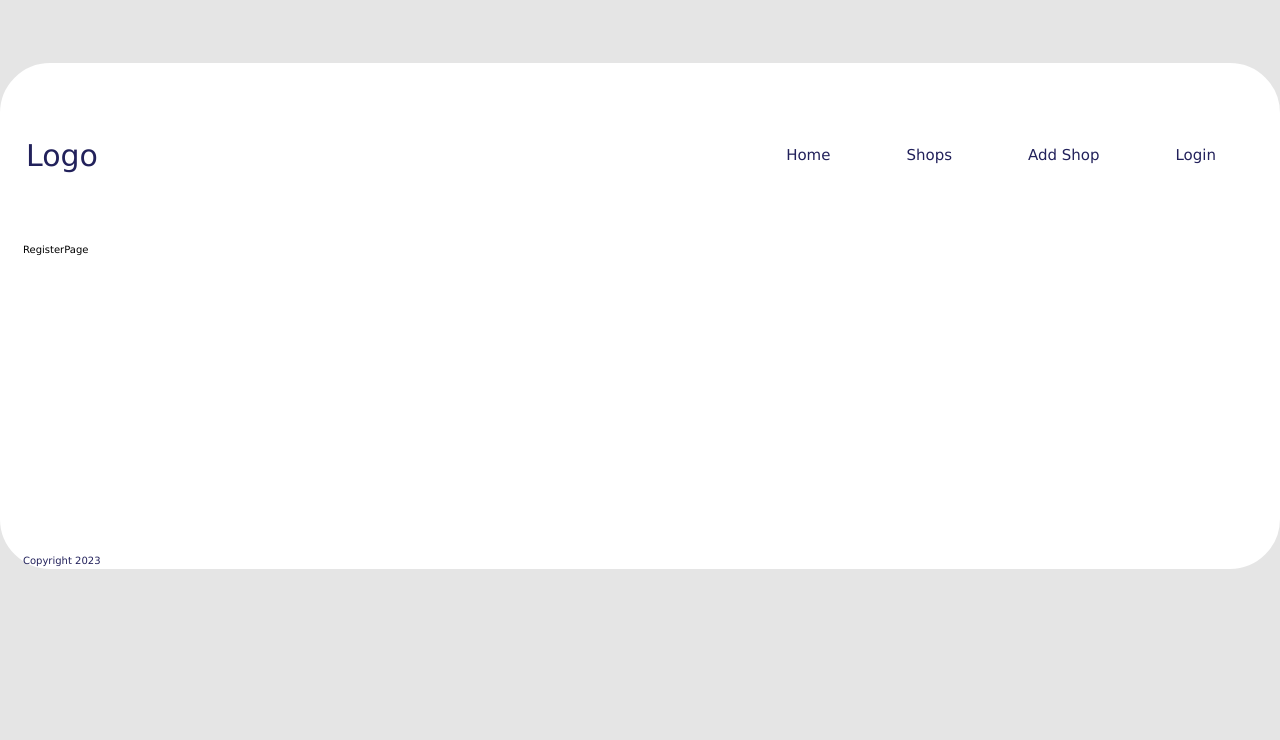
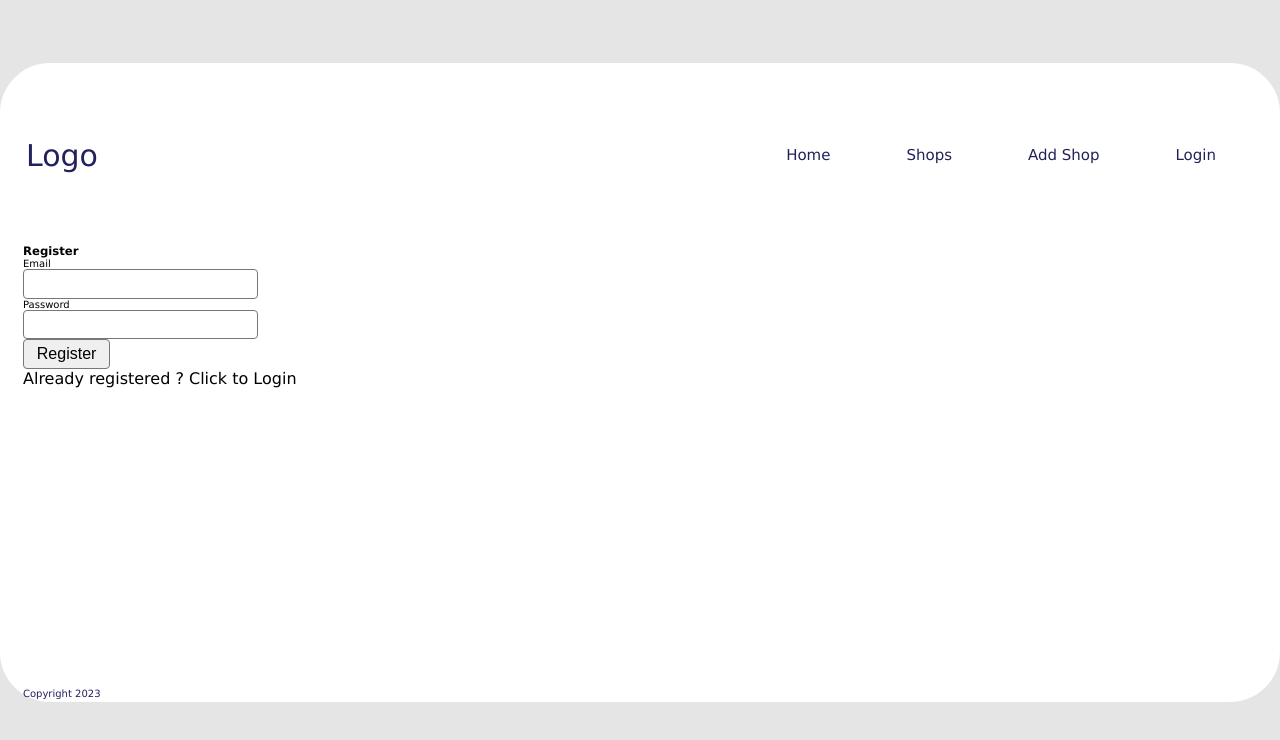
Before and after one commit to ArmandasG/final_exam_react_firebase, a React (Vite) app: page /register in a window 1280 px wide. Shown: the top 740 px of the page. Built offline with nearby package versions, Linux system fonts and the light colour scheme.

Commit message:
register form added

```diff
--- /dev/null
+++ b/src/auth/RegisterForm.jsx
@@ -0,0 +1,32 @@
+import { useFormik } from 'formik'
+import React from 'react'
+
+function RegisterForm({onRegister}) {
+  const formik = useFormik({
+    initialValues: {
+      email: '',
+      password: '',
+    },
+    onSubmit: (values) => {
+      console.log('values ===', values);
+      onRegister(values)
+    }
+  })
+  return (
+    <form onSubmit={formik.handleSubmit}>
+      <div>
+        <label className=''>Email</label>
+        <input className='' id='email' type="text" name='email' onChange={formik.handleChange} onBlur={formik.handleBlur} value={formik.values.email} />
+        {formik.touched.email && formik.errors.email ? (<div>{formik.errors.email}</div>) : null }
+      </div>
+      <div>
+        <label className=''>Password</label>
+        <input className='' id='password' type="password" name='password' onChange={formik.handleChange} onBlur={formik.handleBlur} value={formik.values.password} />
+        {formik.touched.password && formik.errors.password ? (<div>{formik.errors.password}</div>) : null }
+      </div>
+      <button type='submit'>Register</button>
+    </form>
+  )
+}
+
+export default RegisterForm
--- a/src/pages/LoginPage.jsx
+++ b/src/pages/LoginPage.jsx
@@ -1,6 +1,6 @@
 import React from 'react'
 import LoginForm from '../auth/LoginForm'
-import { useNavigate } from 'react-router-dom'
+import { Link, useNavigate } from 'react-router-dom'
 import { signInWithEmailAndPassword } from 'firebase/auth';
 import { auth } from '../firebase/firebase';
 
@@ -22,8 +22,9 @@ function LoginPage() {
   }
   return (
     <div>
-      <h3>Login Form</h3>
+      <h3>Login</h3>
       <LoginForm onLogin={loginShop} />
+      <Link to={'/register'}> <span>Not yet registered ? Click here</span> </Link>
     </div>
   )
 }
--- a/src/pages/RegisterPage.jsx
+++ b/src/pages/RegisterPage.jsx
@@ -1,8 +1,32 @@
 import React from 'react'
+import { Link, useNavigate } from 'react-router-dom'
+import RegisterForm from '../auth/RegisterForm'
+import { createUserWithEmailAndPassword } from 'firebase/auth';
+import { auth } from '../firebase/firebase';
 
 function RegisterPage() {
+  const navigate = useNavigate();
+  function registerToShop ({email, password}) {
+    createUserWithEmailAndPassword(auth, email, password)
+  .then((userCredential) => {
+    // Signed in
+    const user = userCredential.user;
+    // ...
+    navigate('/')
+  })
+  .catch((error) => {
+    const errorCode = error.code;
+    const errorMessage = error.message;
+    console.log('errorMessage ===', errorMessage);
+    // ..
+  });
+  }
   return (
-    <div>RegisterPage</div>
+    <div>
+      <h3>Register</h3>
+      <RegisterForm onRegister={registerToShop} />
+      <Link to={'/login'}> <span>Already registered ? Click to Login</span> </Link>
+    </div>
   )
 }
 
```
